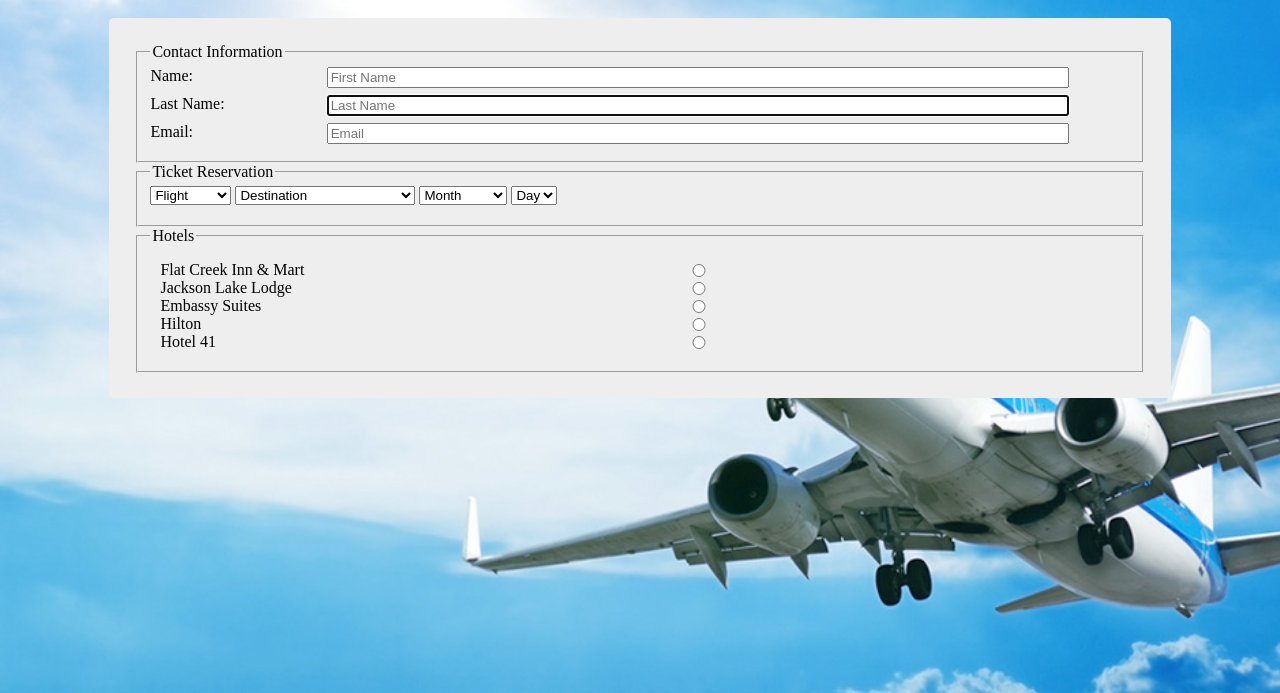
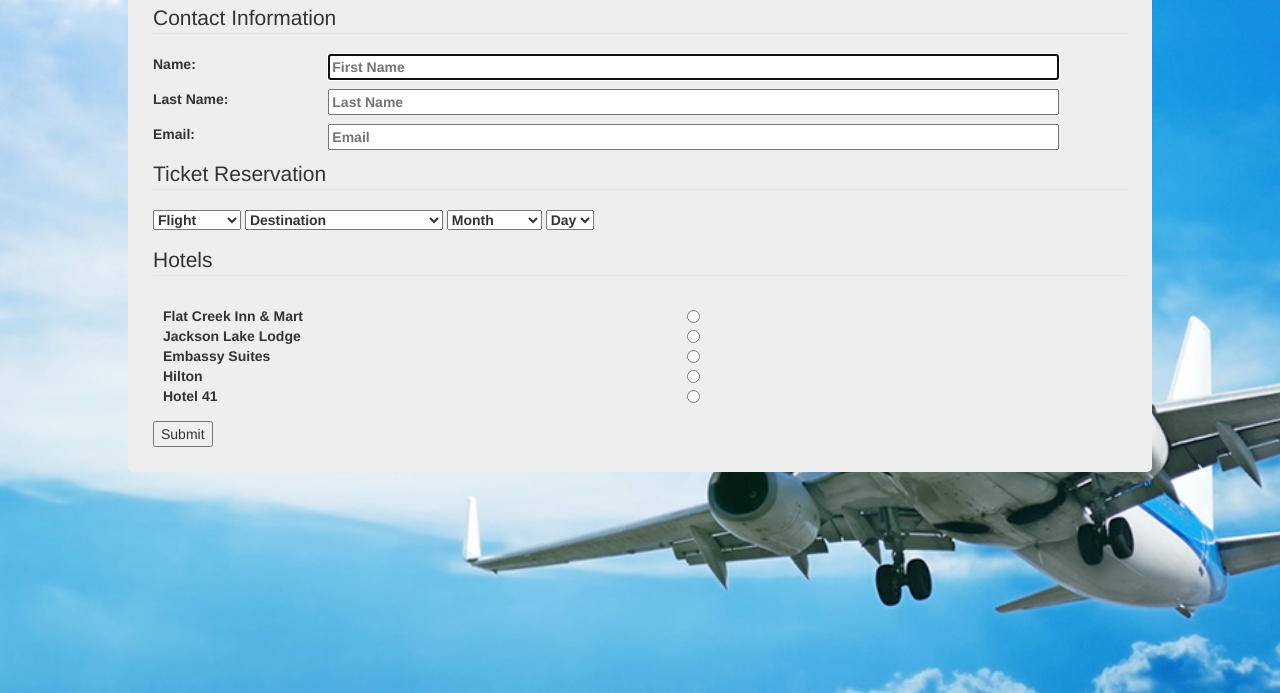
Before and after one commit to rosegraceanne/travelProject, a plain HTML site: page Registration Form/index.html in a window 1280 px wide. Shown: the part 107-800 px from the top of the page. Drawn offline with nearby package versions, Linux system fonts and the light colour scheme.

Commit message:
finished ticket form

```diff
--- a/NewStylesheet.css
+++ b/NewStylesheet.css
@@ -0,0 +1,5 @@
+body {
+  background-image:url(background.jpg);
+  background-size: cover;
+  background-attachment:fixed;
+}
--- /dev/null
+++ b/Registration Form/NewStylesheet.css
@@ -0,0 +1,9 @@
+#myButton {
+	position:fixed;
+	left: 150px;
+}
+
+body {
+  background-image:url(background.jpg);
+  background-size: cover;
+  background-attachment:fixed;
--- a/Registration Form/index.html
+++ b/Registration Form/index.html
@@ -3,7 +3,9 @@
   <head>
     <meta charset="utf-8">
     <title></title>
-    <link rel="stylesheet" href="styles.css" href="NewStylesheet" />
+	<link rel="stylesheet" href="https://maxcdn.bootstrapcdn.com/bootstrap/3.3.7/css/bootstrap.min.css" >
+    <link rel="stylesheet" href="NewStylesheet.css" >
+	<link rel="stylesheet" href="styles.css"  >
   </head>
   <body>
     <h1>Ticket Form</h1>
@@ -15,12 +17,12 @@
 				</legend>
 				<label for="fName">
 				Name:
-					<input id="fName" type="text" placeholder ="First Name" required name="fName" size="50"/>
+					<input autofocus id="fName" type="text" placeholder ="First Name" required name="fName" size="50"/>
 				</label>
 
 				<label for="lName">
 				Last Name:
-					<input autofocus id="lName" type="text" placeholder ="Last Name" required name="lName"/>
+					<input  id="lName" type="text" placeholder ="Last Name" required name="lName"/>
 				</label>
 				<label for="email">
 				Email:
@@ -29,6 +31,7 @@
 
 				</fieldset>
 		</form>
+
 
 		<form>
 			<fieldset>
@@ -121,9 +124,13 @@
 				<input type="radio" name="Hotel" value="Hilton" /> <br>
 			Hotel 41
 				<input type="radio" name="Hotel" value="Hotel 41" /> <br>
+
 			</label>
 			</fieldset>
+			<input class="submit" type="submit" value="Submit" />
 		</form>
+
+
 
     </div>
 
--- a/Registration Form/styles.css
+++ b/Registration Form/styles.css
@@ -1,9 +1,5 @@
-body {
-  background-image:url(background.jpg);
-  background-size: cover;
-  background-attachment:fixed;
 
-}
+
 .container {
   margin:auto;
   width:80%;
```
